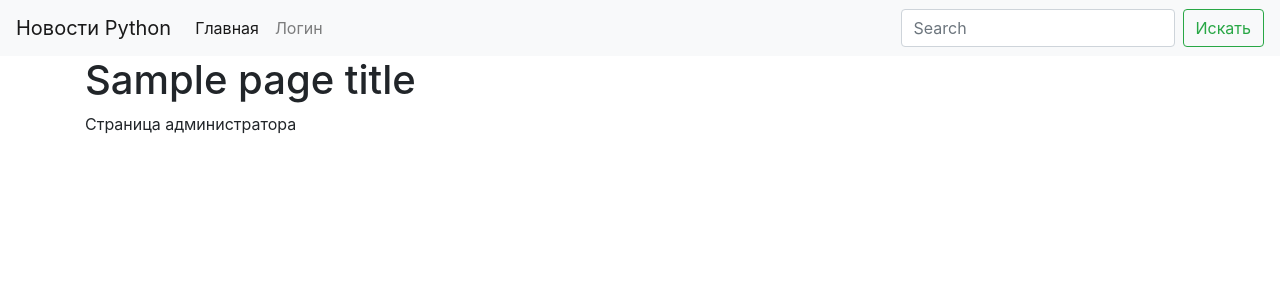
After one commit to ipsorus/learn_flask, a Flask app: template webapp/templates/admin/index.html in a window 1280 px wide. The commit adds this page. Shown: the top 300 px of the page. Run offline with Flask 2, Linux system fonts and the light colour scheme; the template is opened without the code that fills it: most values are stand-ins (such as "Sample title", 1, 10 or a date in 2020); some libraries are stand-ins or nearby versions.

Commit message:
Добавлено меню сайта, добавлен декоратор @admin_required, добавлен шаблон страницы администратора

```diff
--- a/webapp/news/views.py
+++ b/webapp/news/views.py
@@ -9,4 +9,4 @@ def index():
     title = 'Новости Python'
     news_list = News.query.order_by(News.published.desc()).all()
     weather = weather_by_city(current_app.config['WEATHER_BY_CITY'])
-    return render_template('index.html', page_title=title, weather=weather, news_list=news_list)
+    return render_template('news/index.html', page_title=title, weather=weather, news_list=news_list)
--- /dev/null
+++ b/webapp/templates/admin/index.html
@@ -0,0 +1,5 @@
+{% extends 'base.html' %}
+
+{% block content %}
+    Страница администратора
+{% endblock %}
--- a/webapp/templates/login.html
+++ b/webapp/templates/base.html
@@ -11,40 +11,11 @@
     <title>{{ page_title }}</title>
   </head>
   <body>
+    {% include 'menu.html' %}
     <div class="container">
-    <h1>{{ page_title }}</h1>
-    <div class="row">
-        <div class="col-4">
-          {% with messages = get_flashed_messages() %}
-            {% if messages %}
-            <div class="alert alert-warning" role="alert">
-              {% for message in messages %}
-                  {{ message }}<br>
-              {% endfor %}
-            </div>
-            {% endif %}
-          {% endwith %}
-            <form action="{{ url_for('user.process_login') }}" method="POST">
-                {{ form.hidden_tag() }}
-                <div class="form-group">
-                    {{ form.username.label }}
-                    {{ form.username() }}
-                </div>
-                <div class="form-group">
-                    {{ form.password.label }}
-                    {{ form.password() }}
-                </div>
-                <div class="form-group form-check">
-                  {{ form.remember_me() }}
-                  {{ form.remember_me.label(class_='form-check-label') }}
-                </div>
-                    {{ form.submit() }}
-            </form>
-        </div>
-        <div class="col-8">
-
-        </div>
-    </div>
+        <h1>{{ page_title }}</h1>
+        {% block content %}
+        {% endblock %}
     </div>
 
     <!-- Optional JavaScript -->
--- /dev/null
+++ b/webapp/templates/menu.html
@@ -0,0 +1,21 @@
+<nav class="navbar navbar-expand-lg navbar-light bg-light">
+    <a class="navbar-brand" href="#">Новости Python</a>
+    <button class="navbar-toggler" type="button" data-toggle="collapse" data-target="#navbarSupportedContent" aria-controls="navbarSupportedContent" aria-expanded="false" aria-label="Toggle navigation">
+        <span class="navbar-toggler-icon"></span>
+    </button>
+
+    <div class="collapse navbar-collapse" id="navbarSupportedContent">
+        <ul class="navbar-nav mr-auto">
+        <li class="nav-item active">
+            <a class="nav-link" href="/">Главная</a>
+        </li>
+        <li class="nav-item">
+            <a class="nav-link" href="{{ url_for('user.login') }}">Логин</a>
+        </li>
+        </ul>
+        <form class="form-inline my-2 my-lg-0">
+        <input class="form-control mr-sm-2" type="search" placeholder="Search" aria-label="Search">
+        <button class="btn btn-outline-success my-2 my-sm-0" type="submit">Искать</button>
+        </form>
+    </div>
+</nav>
--- a/webapp/user/views.py
+++ b/webapp/user/views.py
@@ -12,7 +12,7 @@ def login():
         return redirect(url_for('news.index'))
     title = 'Авторизация'
     login_form = LoginForm()
-    return render_template('login.html', page_title=title, form=login_form)
+    return render_template('user/login.html', page_title=title, form=login_form)
 
 @blueprint.route('/process_login', methods=['POST'])
 def process_login():
```
Also changed, not shown: webapp/admin/views.py (+5 -7 lines), webapp/templates/index.html (deleted, +0 -54 lines), webapp/templates/news/index.html (added, +33 -0 lines), webapp/templates/user/login.html (added, +35 -0 lines), webapp/user/decorators.py (added, +19 -0 lines).
